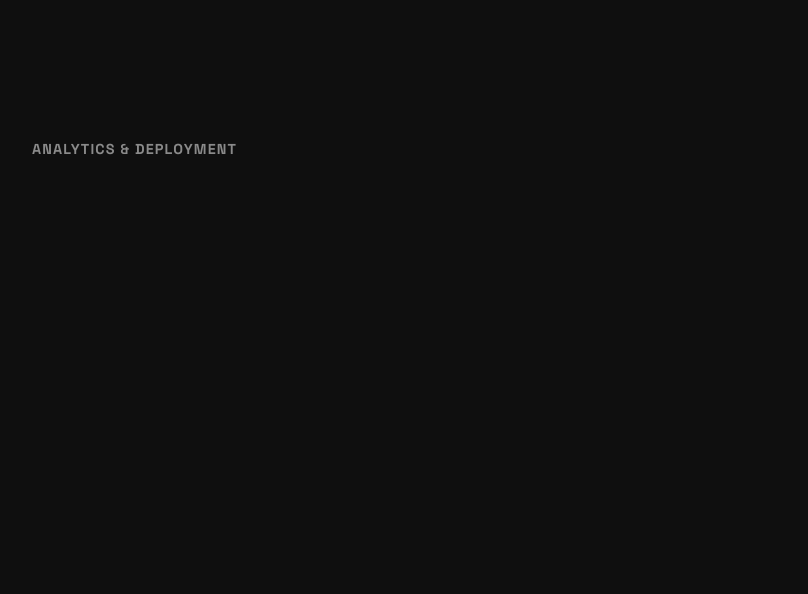
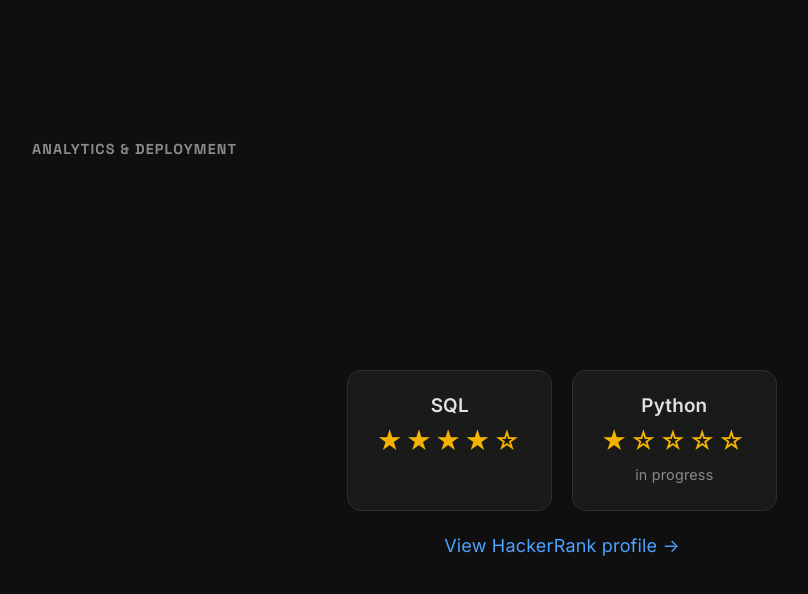
Before and after one commit to rishiraj2323/portfolio-website, a React (Vite) app: page / in a window 1280 px wide. Shown: the part 952-1546 px from the top of the page, without its empty margins (78-886 px from the left). Built offline with nearby package versions, Linux system fonts and the light colour scheme.

Commit message:
Add dark/light theme toggle

```diff
--- a/src/App.css
+++ b/src/App.css
@@ -383,3 +383,80 @@ h2 {
 [data-theme="light"] .project-card p { color: #444; }
 [data-theme="light"] .project-card a, [data-theme="light"] .contact-list a { color: #0b69d4; }
 [data-theme="light"] .project-img { border-color: #dcdce1; }
+
+.contact-list {
+  gap: 14px;
+  margin-top: 28px;
+}
+
+.contact-list a {
+  display: inline-flex;
+  align-items: center;
+  gap: 10px;
+  padding: 12px 22px;
+  background: #1a1a1a;
+  border: 1px solid #2f2f2f;
+  border-radius: 999px;
+  color: #e0e0e0;
+  font-weight: 500;
+  text-decoration: none;
+  transition: transform 0.2s ease, border-color 0.2s ease, box-shadow 0.2s ease;
+}
+
+.contact-list a:hover {
+  transform: translateY(-4px);
+  border-color: #4da3ff;
+  box-shadow: 0 10px 24px rgba(77, 163, 255, 0.15);
+  text-decoration: none;
+}
+
+.contact-list a[href^="mailto"]::before { content: "✉️"; }
+.contact-list a[href*="linkedin"]::before { content: "💼"; }
+.contact-list a[href*="github"]::before { content: "💻"; }
+.contact-list a[href^="tel"]::before { content: "📞"; }
+
+[data-theme="light"] .contact-list a {
+  background: #fff;
+  border-color: #d0d0d5;
+  color: #1f2328;
+}
+
+[data-theme="light"] .contact-list a:hover {
+  border-color: #0b69d4;
+  box-shadow: 0 10px 24px rgba(11, 105, 212, 0.15);
+}
+
+.practice-grid {
+  display: flex;
+  justify-content: center;
+  gap: 20px;
+  flex-wrap: wrap;
+  margin-top: 24px;
+}
+
+.practice-card {
+  display: flex;
+  flex-direction: column;
+  align-items: center;
+  gap: 8px;
+  min-width: 170px;
+  padding: 22px 28px;
+  background: #1a1a1a;
+  border: 1px solid #2f2f2f;
+  border-radius: 14px;
+}
+
+.practice-name { font-weight: 600; font-size: 1.05rem; }
+.practice-stars { color: #f5b301; font-size: 1.4rem; letter-spacing: 3px; }
+.practice-note { font-size: 0.8rem; color: #8a8a8a; }
+
+.practice-link {
+  display: inline-block;
+  margin-top: 22px;
+  color: #4da3ff;
+  text-decoration: none;
+}
+
+[data-theme="light"] .practice-card { background: #fff; border-color: #dcdce1; }
+[data-theme="light"] .practice-note { color: #666; }
+[data-theme="light"] .practice-link { color: #0b69d4; }
--- a/src/App.jsx
+++ b/src/App.jsx
@@ -9,6 +9,13 @@ import timeseriesImg from './assets/timeseries-screenshot.png.png'
 import routeoptImg from './assets/routeopt-screenshot.png.png'
 import reviewImg from './assets/dashboard_overview.png'
 
+const hackerrank = {
+  profileUrl: 'https://www.hackerrank.com/profile/rishiraj2323',
+  skills: [
+    { name: 'SQL', stars: 4 },
+    { name: 'Python', stars: 1, note: 'in progress' },
+  ],
+}
 function App() {
     const [theme, setTheme] = useState('dark')
 
@@ -85,6 +92,20 @@ function App() {
   </div>
 </div>
       </section>
+
+<section id="practice">
+  <h2>Coding Practice</h2>
+  <div className="practice-grid">
+    {hackerrank.skills.map((s) => (
+      <div className="practice-card" key={s.name}>
+        <span className="practice-name">{s.name}</span>
+        <span className="practice-stars">{'★'.repeat(s.stars)}{'☆'.repeat(5 - s.stars)}</span>
+        {s.note && <span className="practice-note">{s.note}</span>}
+      </div>
+    ))}
+  </div>
+  <a className="practice-link" href={hackerrank.profileUrl} target="_blank">View HackerRank profile →</a>
+</section>
 
       <section id="projects">
         <h2>Projects</h2>
```
